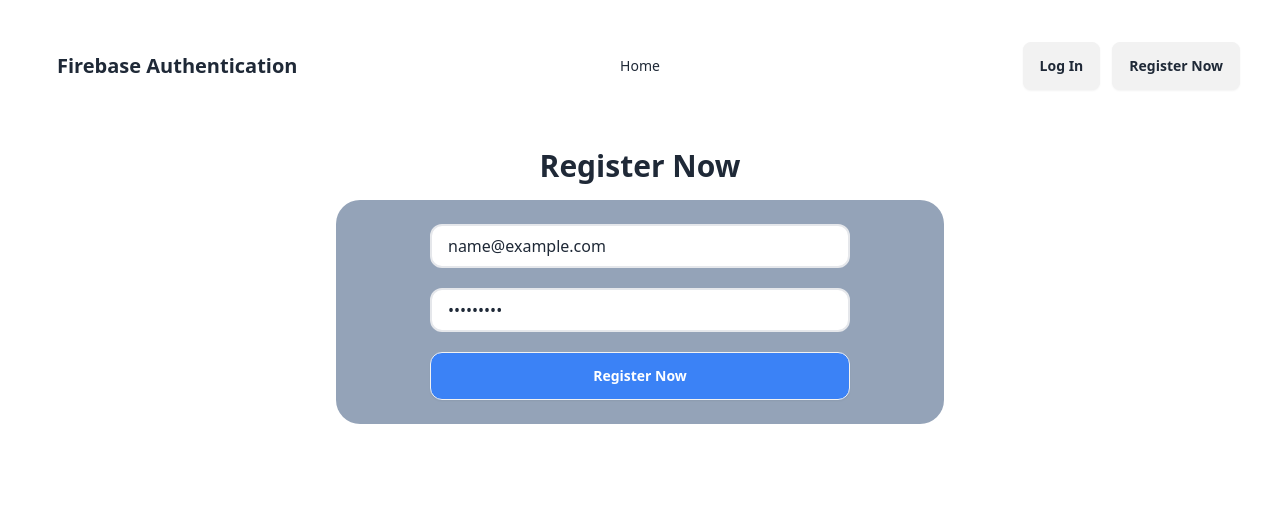
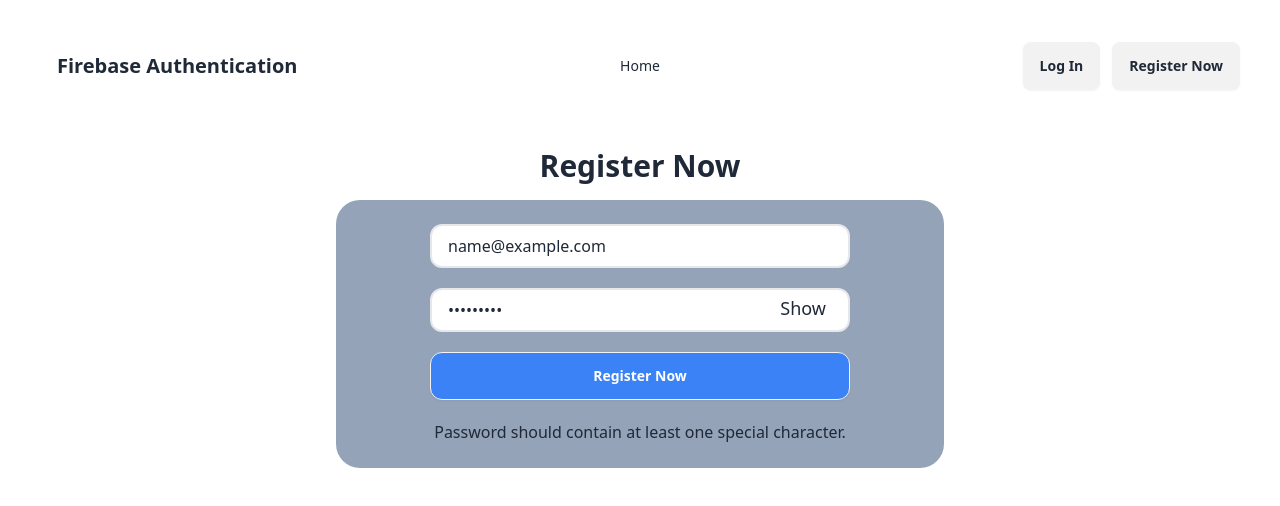
Before and after one commit to Rubaeid-Sanjid/user-register-login-form-auth, a React (Vite) app: page /register in a window 1280 px wide. Both pictures are taken after typing "name@example.com", "Sample123" into the empty fields and a click on the input "Register Now". Shown: the top 506 px of the page. Built offline with nearby package versions, Linux system fonts and the light colour scheme; no server answers.

Commit message:
Regular Expression Validation And Toggle Show Password

```diff
--- a/src/Pages/Login/Login.jsx
+++ b/src/Pages/Login/Login.jsx
@@ -9,11 +9,6 @@ const Login = () => {
     const email = e.target.email.value;
     const password = e.target.password.value;
     setStatus("");
-
-    if (password.length < 6) {
-      setStatus("Your password must be at least 6 character.");
-      return;
-    }
 
     signInWithEmailAndPassword(auth, email, password)
       .then((result) => {
--- a/src/Pages/Register/Register.jsx
+++ b/src/Pages/Register/Register.jsx
@@ -3,26 +3,34 @@ import auth from "../../firebase/firebase.config";
 import { useState } from "react";
 
 const Register = () => {
-
-  const [regStatus, setRegStatus] = useState('');
+  const [regStatus, setRegStatus] = useState("");
+  const [showPassword, setShowpassword] = useState(false);
 
   const handleRegister = (e) => {
     e.preventDefault();
     const email = e.target.email.value;
     const password = e.target.password.value;
 
-    setRegStatus('')
+    setRegStatus("");
 
-    if(password.length < 6){
-      setRegStatus("Your password must be at least 6 character.")
+    if (password.length < 6) {
+      setRegStatus("Your password must be at least 6 character.");
       return;
-  }
+    } else if (!/[A-Z]/.test(password)) {
+      setRegStatus(
+        "Password should contain at least one upper case character."
+      );
+      return;
+    } else if (!/[!@#$%^&*()_+:;<>,.?/~-]/.test(password)) {
+      setRegStatus("Password should contain at least one special character.");
+      return;
+    }
 
     createUserWithEmailAndPassword(auth, email, password)
       .then((result) => {
         const user = result.user;
         console.log(user);
-        setRegStatus('Registration completed.');
+        setRegStatus("Registration completed.");
       })
       .catch((error) => {
         console.log(error.message);
@@ -33,7 +41,10 @@ const Register = () => {
     <div className="mt-12">
       <h2 className="text-3xl font-bold mb-4">Register Now</h2>
       <div className="w-1/2 mx-auto p-6 bg-slate-400 rounded-3xl">
-        <form className="flex flex-col w-3/4 mx-auto" onSubmit={handleRegister}>
+        <form
+          className="flex flex-col w-3/4 mx-auto relative"
+          onSubmit={handleRegister}
+        >
           <input
             className="border-2 rounded-xl py-2 px-4"
             placeholder="Enter your email"
@@ -44,19 +55,25 @@ const Register = () => {
           <input
             className="border-2 rounded-xl py-2 px-4 my-5"
             placeholder="Enter your password"
-            type="password"
+            type={showPassword ? "text" : "password"}
             name="password"
             required
           />
+          <h3
+            onClick={() => setShowpassword(!showPassword)}
+            className="cursor-pointer absolute top-[70px] right-6 text-lg"
+          >
+            {showPassword ? "hide" : "Show"}
+          </h3>
           <input
             className="btn bg-blue-500 text-white rounded-xl py-2 px-4"
             type="submit"
             value="Register Now"
           />
         </form>
-        {
-          regStatus && <h3 className="mt-5 ">{regStatus.split('/')[1].split(')')[0]}</h3>
-        }
+        {regStatus && (
+          <h3 className="mt-5 ">{regStatus}</h3>
+        )}
       </div>
     </div>
   );
```
